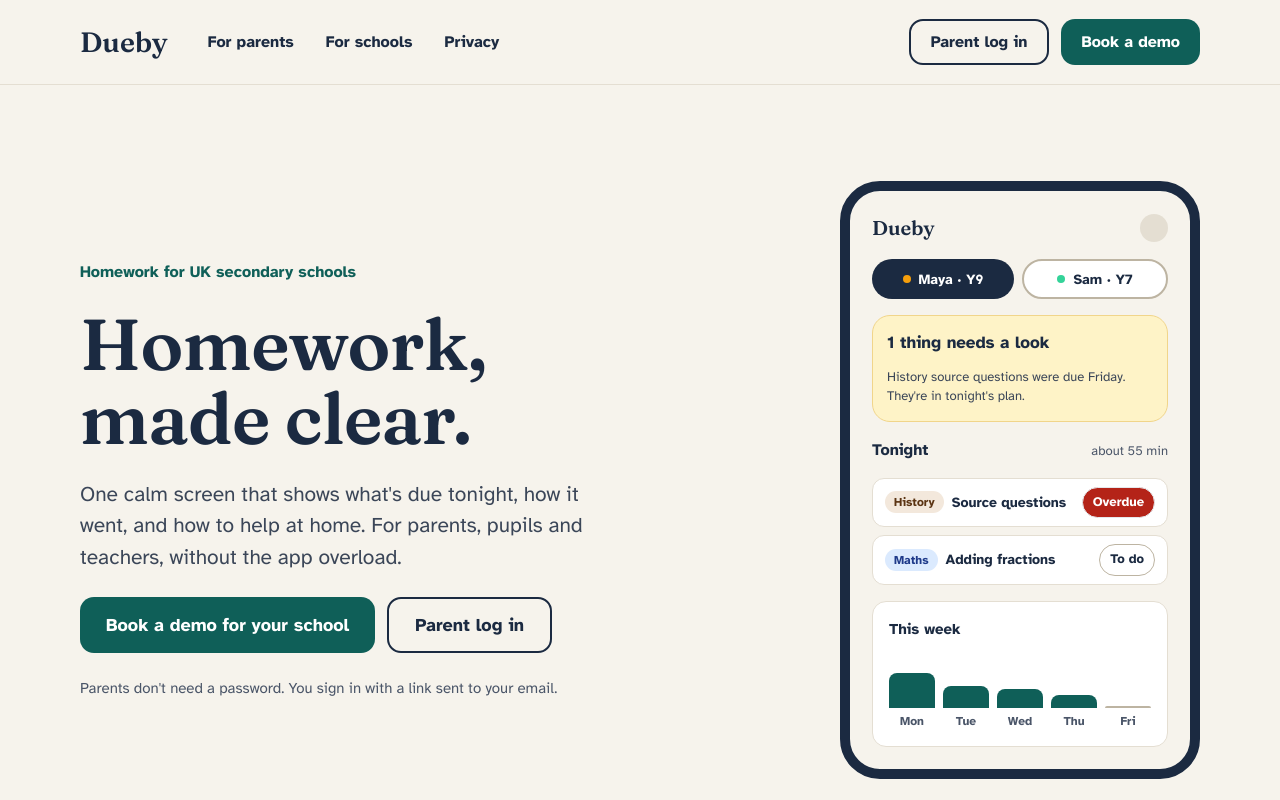
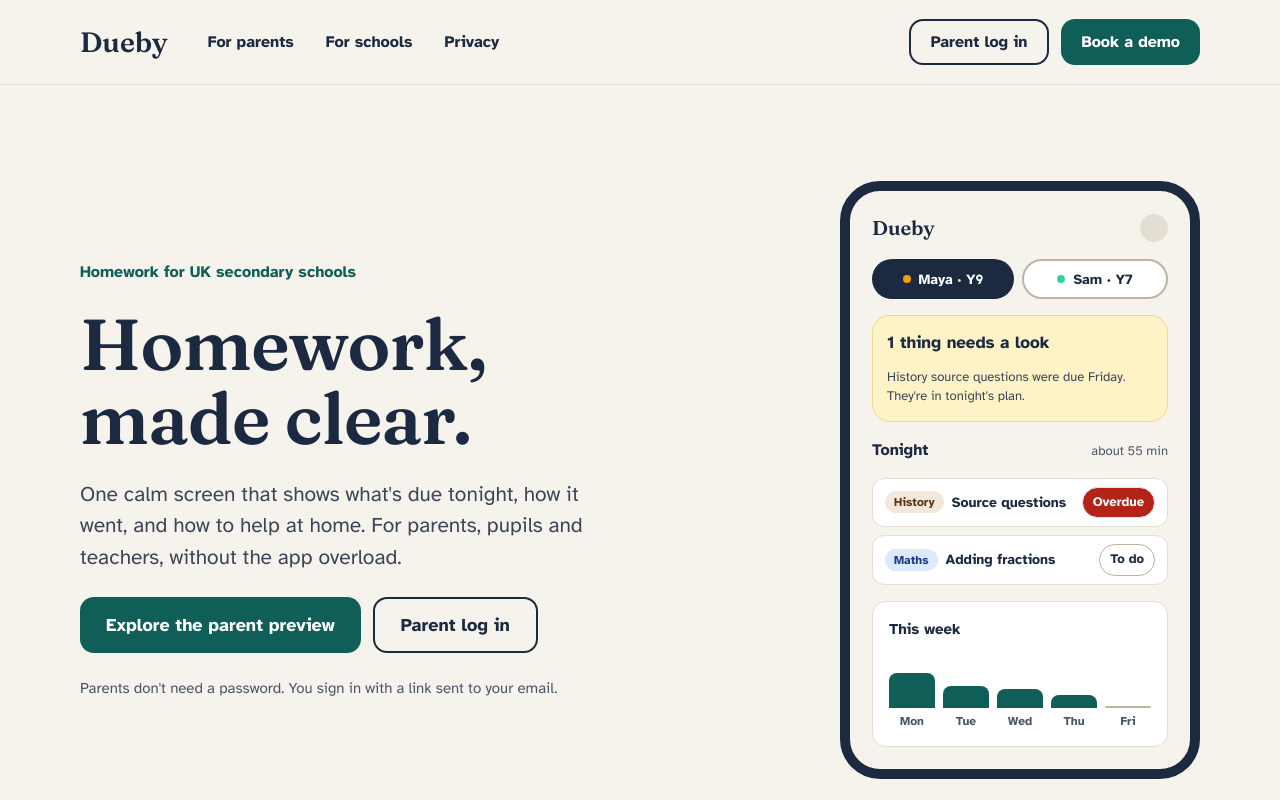
Before and after one commit to DFPAtlas/readdy-9b5d82, a React (Vite) app: page / in a window 1280 px wide. Shown: the top 800 px of the page. Built offline with nearby package versions, Linux system fonts and the light colour scheme.

Commit message:
Dueby: add interactive parent preview

```diff
--- a/src/components/marketing/Hero.tsx
+++ b/src/components/marketing/Hero.tsx
@@ -51,7 +51,7 @@
                   navigate('/demo');
                 }}
               >
-                Book a demo for your school
+                Explore the parent preview
               </Button>
 
               <Button
```
